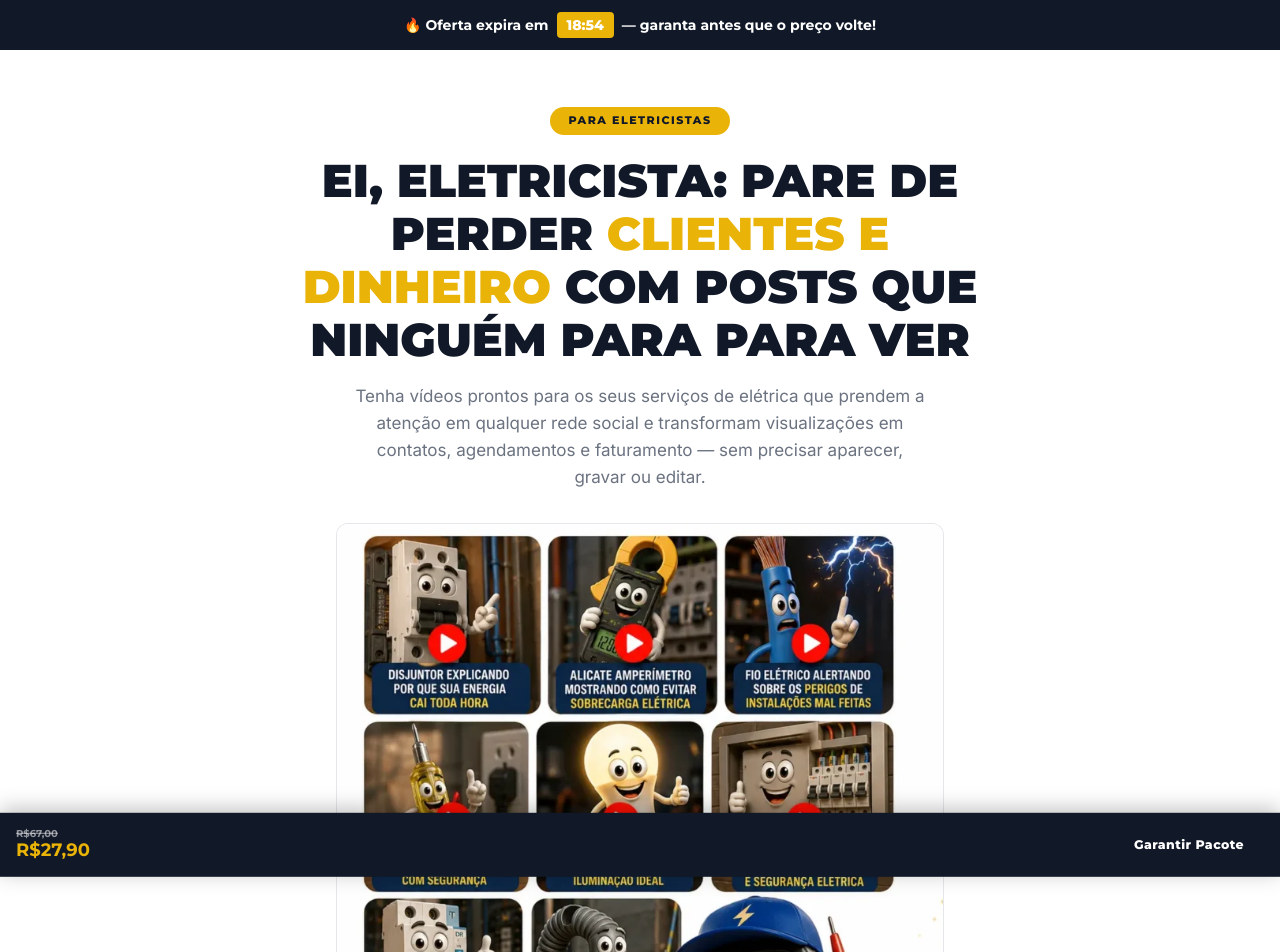
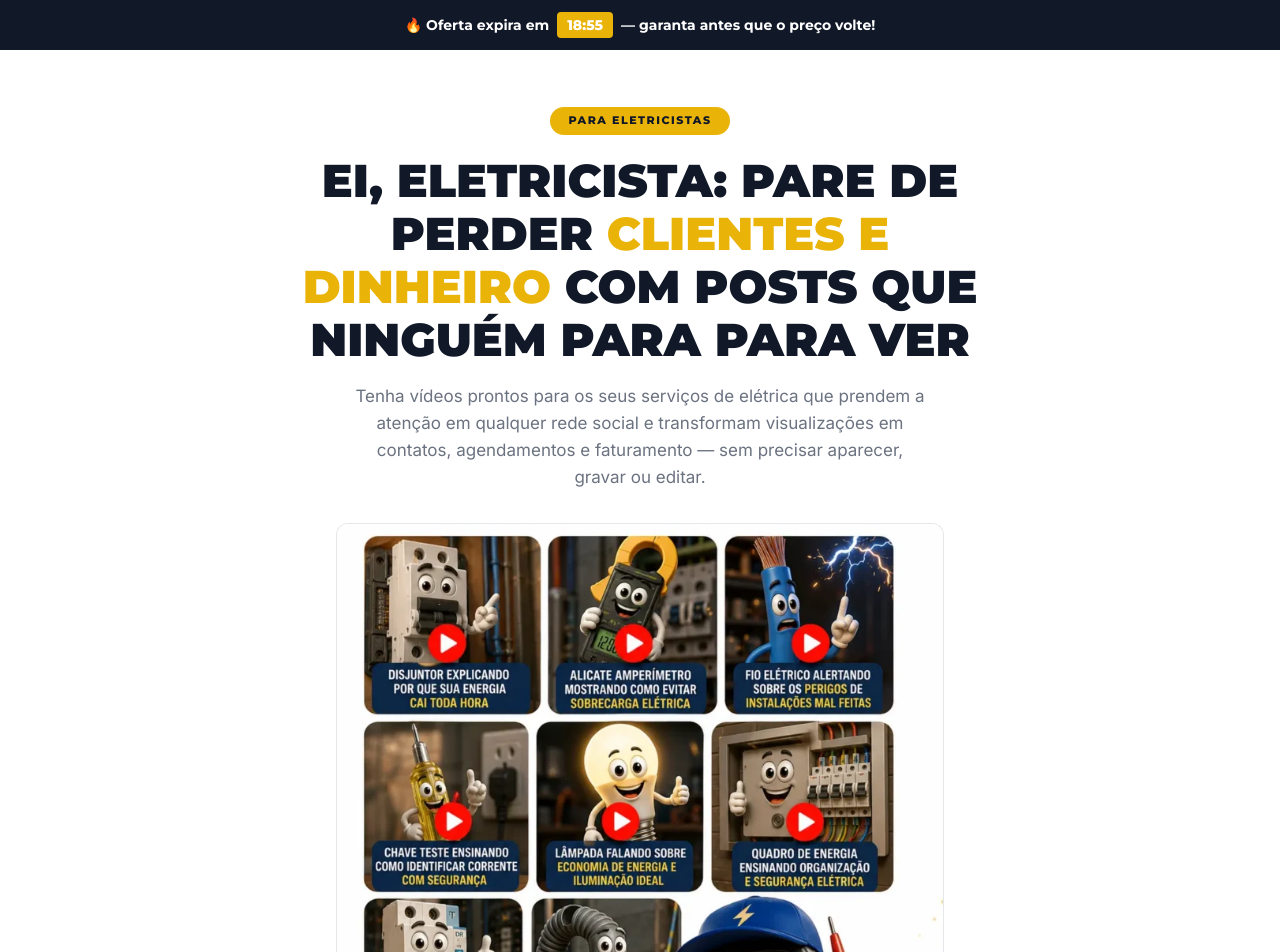
Before and after one commit to Obelani/objeletricistas, a plain HTML site: page index.html in a window 1280 px wide. Shown: the top 952 px of the page. Drawn offline with Linux system fonts and the light colour scheme.

Commit message:
Remove preco do popup de saida e barra fixa inferior
Co-Authored-By: Claude Sonnet 5.5 <noreply@anthropic.com>

```diff
--- a/index.html
+++ b/index.html
@@ -164,12 +164,6 @@ footer a{color:var(--verde);text-decoration:underline}
 .depo-card-mini .depo-autor{font-size:11.5px;font-weight:700;color:var(--verde-hover);font-family:'Montserrat',sans-serif}
 .depo-card-mini .depo-estrelas{color:#F59E0B;font-size:12px;margin-bottom:6px}
 @media(max-width:640px){.depo-card-mini{width:78vw}}
-.sticky-bar{position:fixed;left:0;right:0;bottom:0;z-index:200;background:var(--preto);padding:10px 16px calc(10px + env(safe-area-inset-bottom,0px));display:flex;align-items:center;justify-content:space-between;gap:12px;box-shadow:0 -4px 20px rgba(0,0,0,0.25);transform:translateY(120%);transition:transform 0.3s ease}
-.sticky-bar.visivel{transform:translateY(0)}
-.sticky-bar-preco{color:var(--branco);font-family:'Montserrat',sans-serif;line-height:1.2}
-.sticky-bar-preco small{display:block;font-size:10px;color:rgba(255,255,255,0.55);text-decoration:line-through}
-.sticky-bar-preco strong{font-size:18px;color:var(--verde)}
-.sticky-bar .btn-cta{width:auto;padding:12px 20px;font-size:12.5px;max-width:none;flex-shrink:0}
 </style>
 </head>
 <body>
@@ -407,11 +401,6 @@ function toggleFaq(btn){const item=btn.closest('.faq-item');const aberto=item.cl
 <noscript><img height="1" width="1" style="display:none" src="https://www.facebook.com/tr?id=2059436135001781&ev=PageView&noscript=1"/></noscript>
 <script src="https://cdn.utmify.com.br/scripts/utms/latest.js" data-utmify-prevent-xcod-sck data-utmify-prevent-subids async defer></script>
 
-<div class="sticky-bar" id="sticky-bar">
-  <div class="sticky-bar-preco"><small>R$67,00</small><strong>R$27,90</strong></div>
-  <a href="https://app.mivvo.com.br/checkout/d6c5c0c5-a881-45b2-a61f-100e25835c99" class="btn-cta">Garantir Pacote</a>
-</div>
-
 <script>
 (function(){
   var el=document.getElementById('contador-urgencia');
@@ -425,16 +414,6 @@ function toggleFaq(btn){const item=btn.closest('.faq-item');const aberto=item.cl
       if(rest>0) setTimeout(tick,1000);
     }
     tick();
-  }
-})();
-(function(){
-  var bar=document.getElementById('sticky-bar');
-  var hero=document.querySelector('.hero');
-  if(bar&&hero){
-    window.addEventListener('scroll',function(){
-      var show = window.scrollY > (hero.offsetTop + hero.offsetHeight);
-      bar.classList.toggle('visivel', show);
-    }, {passive:true});
   }
 })();
 </script>
@@ -452,8 +431,6 @@ function toggleFaq(btn){const item=btn.closest('.faq-item');const aberto=item.cl
 .xp-list li{display:flex;align-items:center;gap:12px;padding:11px 14px;border:1px solid #EAB308;border-radius:12px;background:rgba(0,0,0,.03);font-weight:700;font-size:14.5px;color:#111827}
 .xp-list b{font-size:22px;line-height:1}
 .xp-list em{margin-left:auto;font-style:normal;font-size:10.5px;font-weight:800;letter-spacing:.6px;text-transform:uppercase;color:#111827;opacity:0.6;white-space:nowrap}
-.xp-price{font-size:14px;color:#6B7280;margin:0 0 14px}
-.xp-price strong{font-family:'Montserrat',system-ui,sans-serif;font-size:24px;font-weight:900;color:#111827;margin:0 2px}
 .xp-cta{display:block;background:#EAB308;color:#111827!important;font-family:'Montserrat',system-ui,sans-serif;font-weight:800;font-size:15px;line-height:1.25;padding:17px 18px;border-radius:12px;text-decoration:none;transition:background .15s,transform .15s}
 .xp-cta:hover{background:#c79807;transform:translateY(-2px)}
 .xp-no{margin-top:12px;background:none;border:0;color:#6B7280;font-size:12.5px;text-decoration:underline;cursor:pointer}
@@ -474,7 +451,6 @@ function toggleFaq(btn){const item=btn.closest('.faq-item');const aberto=item.cl
       <li><b>👥</b>Controle de Clientes e Retornos<em>Grátis</em></li>
       <li><b>📄</b>Gerador de Orçamentos<em>Grátis</em></li>
     </ul>
-    <p class="xp-price">Pacote Completo + 3 bônus por apenas <strong>R$27,90</strong></p>
     <a href="https://app.mivvo.com.br/checkout/d6c5c0c5-a881-45b2-a61f-100e25835c99" class="xp-cta" id="xp-cta">SIM! QUERO O PACOTE COMPLETO + OS 3 BÔNUS</a>
     <button type="button" class="xp-no" id="xp-no">Não, obrigado</button>
     <p class="xp-safe">✅ Compra 100% segura &nbsp;•&nbsp; 7 dias de garantia</p>
```
